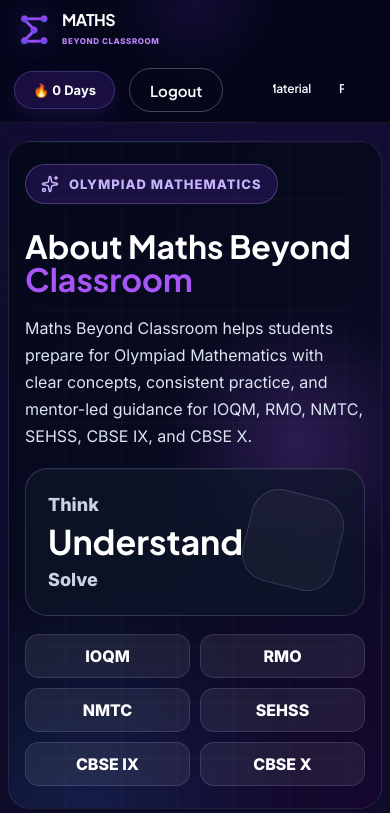
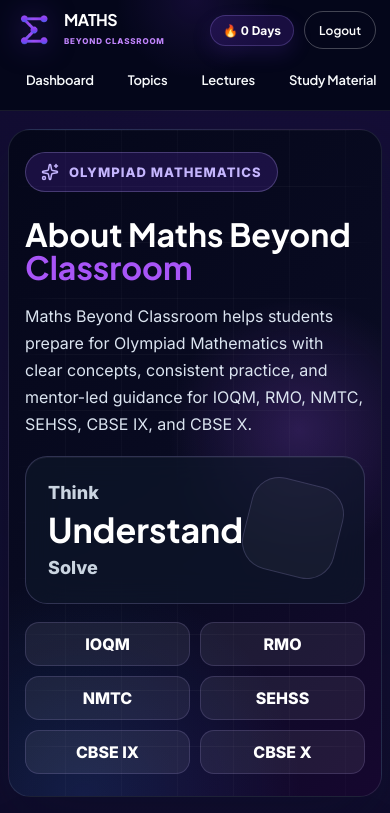
Before and after one commit to avilash07it/maths-beyond-classroom, a React (Vite) app: page /about in a window 390 px wide. Shown: the top 813 px of the page. Built offline with nearby package versions, Linux system fonts and the light colour scheme; no server answers.

Commit message:
fixed navbar responsiveness

```diff
--- a/src/pages/Dashboard/DashboardNavbar.css
+++ b/src/pages/Dashboard/DashboardNavbar.css
@@ -93,7 +93,7 @@
   align-items:center;
 
   flex:1;
-
+ min-width: 0;
   gap:12px;
 
   margin:0 32px;
@@ -104,8 +104,9 @@
   align-items:center;
   gap:14px;
 
-  flex-shrink:0;
-}
+ flex-shrink:0;
+    margin-left:16px;
+  }
 
 .dashboard-links a {
   padding: 10px 13px;
@@ -156,178 +157,33 @@
   box-shadow: 0 8px 20px rgba(124, 58, 237, 0.15);
 }
 
-@media (max-width: 1180px) {
-  .dashboard-navbar {
-    height: auto;
-    min-height: 88px;
-    padding: 14px 24px;
-    gap: 16px;
-    flex-wrap: wrap;
-  }
-
-  .dashboard-links {
-     display:flex;
-  align-items:center;
-  justify-content:center;
-
-  flex:1;
-  gap:12px;
-    order: 3;
-    width: 100%;
-    gap: 10px;
-    overflow-x: auto;
-    padding-bottom: 4px;
-    scrollbar-width: none;
-  }
-
-  .dashboard-links::-webkit-scrollbar {
-    display: none;
-  }
-
-  .dashboard-links a {
-    flex: 0 0 auto;
-    padding: 9px 12px;
-    font-size: 14px;
-  }
-}
-
-@media (max-width: 520px) {
-  .dashboard-navbar {
-    padding: 12px 16px;
-  }
-
-  .dashboard-logo {
-    gap: 10px;
-    min-width: 0;
-  }
-
-  .dashboard-logo img {
-    width: 48px;
-    height: 48px;
-  }
-
-  .dashboard-logo h3 {
-    font-size: 19px;
-  }
-
-  .dashboard-logo span {
-    font-size: 9px;
-    letter-spacing: 0.7px;
-  }
-
-  .dashboard-streak {
-    font-size: 13px;
-  }
-}
-/* ==========================================================
-   <=1200px
-========================================================== */
-@media (max-width:1200px){
-
-  .dashboard-navbar{
-    min-height:88px;
-    height:auto;
-    padding:16px 36px;
-    gap:18px;
-    flex-wrap:wrap;
-  }
-
-  .dashboard-links{
-    order:3;
-    width:100%;
-    gap:12px;
-    overflow-x:auto;
-    scrollbar-width:none;
-    padding-bottom:4px;
-  }
-
-  .dashboard-links::-webkit-scrollbar{
-    display:none;
-  }
-
-  .dashboard-links a{
-    flex:0 0 auto;
-  }
-
-}
-
 
 /* ==========================================================
    <=992px
 ========================================================== */
-@media (max-width:992px){
+
+@media (max-width:1400px){
 
   .dashboard-navbar{
-    padding:16px 30px;
-  }
+    .dashboard-links{
+  justify-content:flex-start;
+}
+    height:auto;
+    min-height:88px;
 
-  .dashboard-logo img{
-    width:56px;
-    height:56px;
-  }
+    padding:14px 22px;
 
-  .dashboard-logo h3{
-    font-size:22px;
-  }
+    display:flex;
+    flex-wrap:wrap;
+    align-items:center;
+    justify-content:space-between;
 
-  .dashboard-links{
-    gap:10px;
-  }
-
-  .dashboard-links a{
-    padding:10px 14px;
-    font-size:14px;
-  }
-
-}
-
-
-/* ==========================================================
-   iPad Air (820 × 1180)
-========================================================== */
-@media (min-width:768px) and (max-width:900px){
-
-  .dashboard-navbar{
-    min-height:92px;
-    padding:18px 32px;
-  }
-
-  .dashboard-logo img{
-    width:58px;
-    height:58px;
-  }
-
-  .dashboard-logo h3{
-    font-size:24px;
-  }
-
-  .dashboard-logo span{
-    font-size:11px;
-  }
-
-  .dashboard-links{
-    gap:12px;
-  }
-
-  .dashboard-links a{
-    padding:10px 16px;
-    font-size:15px;
-    white-space:nowrap;
-  }
-
-}
-
-
-/* ==========================================================
-   <=768px
-========================================================== */
-@media (max-width:768px){
-
-  .dashboard-navbar{
-    padding:14px 22px;
+    row-gap:14px;
   }
 
   .dashboard-logo{
+    flex:1;
+    min-width:0;
     gap:12px;
   }
 
@@ -344,25 +200,76 @@
     font-size:10px;
   }
 
+  .dashboard-user-actions{
+    order:2;
+    display:flex;
+    align-items:center;
+    gap:10px;
+    margin-left:auto;
+  }
+
+  .dashboard-streak{
+    padding:8px 14px;
+    font-size:13px;
+  }
+
+  .dashboard-logout-btn{
+    height:40px;
+    padding:0 16px;
+    font-size:13px;
+  }
+
   .dashboard-links{
+    order:3;
+    flex:0 0 100%;
+    width:100%;
+    margin:0;
+
+    display:flex;
+    overflow-x:auto;
     gap:10px;
+    padding-bottom:4px;
+
+    scrollbar-width:none;
+  }
+
+  .dashboard-links::-webkit-scrollbar{
+    display:none;
   }
 
   .dashboard-links a{
+    flex:0 0 auto;
+    white-space:nowrap;
+
     padding:9px 13px;
     font-size:14px;
   }
-
 }
-
-
 /* ==========================================================
    <=576px
 ========================================================== */
 @media (max-width:576px){
 
   .dashboard-navbar{
+    height:auto;
+    min-height:88px;
+
     padding:12px 18px;
+
+    display:flex;
+    flex-wrap:wrap;
+    align-items:center;
+    justify-content:space-between;
+
+    row-gap:14px;
+  }
+
+  /* ---------- Top Row ---------- */
+
+  .dashboard-logo{
+    flex:1;
+    min-width:0;
+    gap:10px;
   }
 
   .dashboard-logo img{
@@ -379,30 +286,71 @@
     letter-spacing:.8px;
   }
 
+  .dashboard-user-actions{
+    order:2;
+
+    display:flex;
+    align-items:center;
+    gap:10px;
+
+    margin-left:auto;
+  }
+
+  .dashboard-streak{
+    padding:8px 14px;
+    font-size:13px;
+  }
+
+  .dashboard-logout-btn{
+    height:40px;
+    padding:0 16px;
+    font-size:13px;
+  }
+
+  /* ---------- Second Row ---------- */
+
   .dashboard-links{
-    gap:8px;
+
+    order:3;
+
+    flex:0 0 100%;
+    width:100%;
+
+    margin:0;
+
+    display:flex;
+
+    overflow-x:auto;
+
+    gap:10px;
+
+    padding-bottom:4px;
+
+    scrollbar-width:none;
+  }
+
+  .dashboard-links::-webkit-scrollbar{
+    display:none;
   }
 
   .dashboard-links a{
+
+    flex:0 0 auto;
+
+    white-space:nowrap;
+
     padding:8px 12px;
+
     font-size:13px;
-    border-radius:10px;
   }
 
 }
 
 
-/* ==========================================================
-   <=400px
-========================================================== */
 @media (max-width:400px){
 
   .dashboard-navbar{
     padding:10px 14px;
-  }
-
-  .dashboard-logo{
-    gap:8px;
   }
 
   .dashboard-logo img{
@@ -416,15 +364,16 @@
 
   .dashboard-logo span{
     font-size:8px;
-    letter-spacing:.6px;
   }
 
-  .dashboard-links{
-    gap:8px;
+  .dashboard-streak{
+    font-size:12px;
+    padding:7px 12px;
   }
 
-  .dashboard-links a{
-    padding:8px 10px;
+  .dashboard-logout-btn{
+    height:38px;
+    padding:0 14px;
     font-size:12px;
   }
 
```
